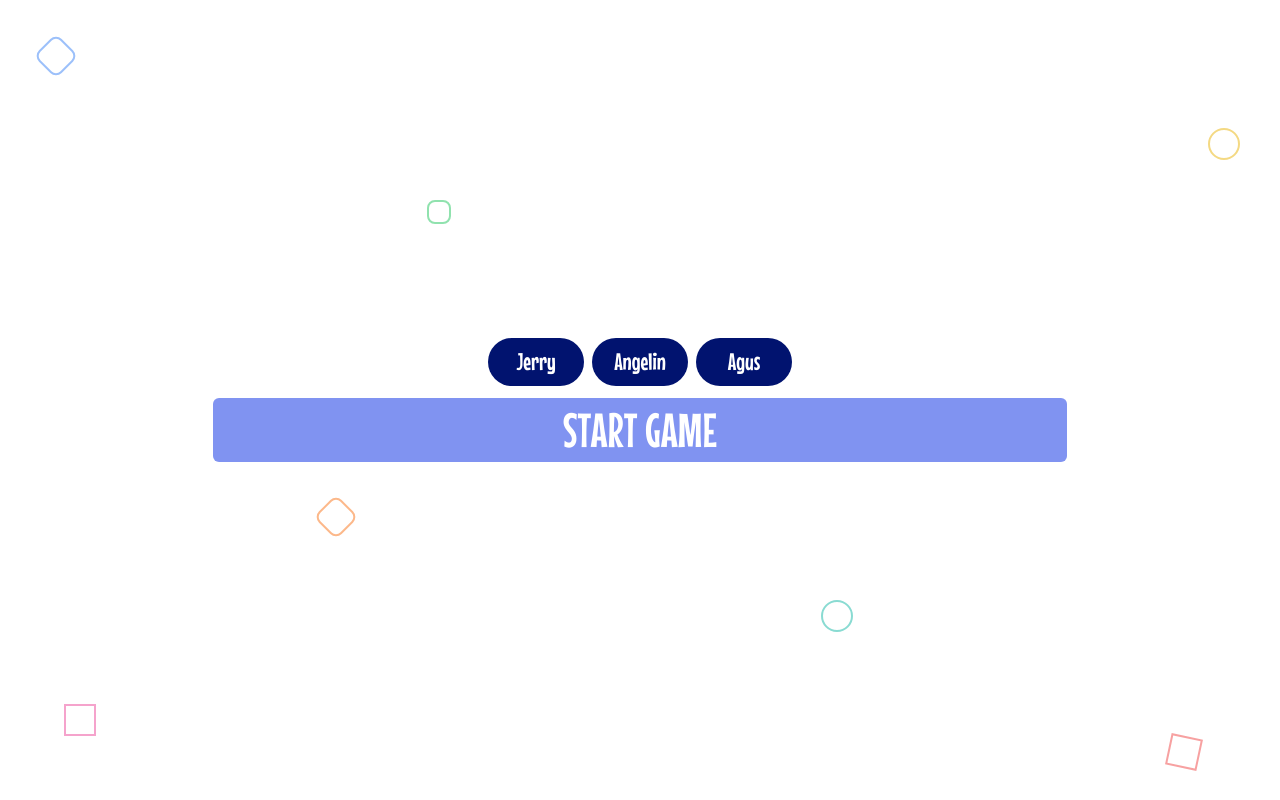
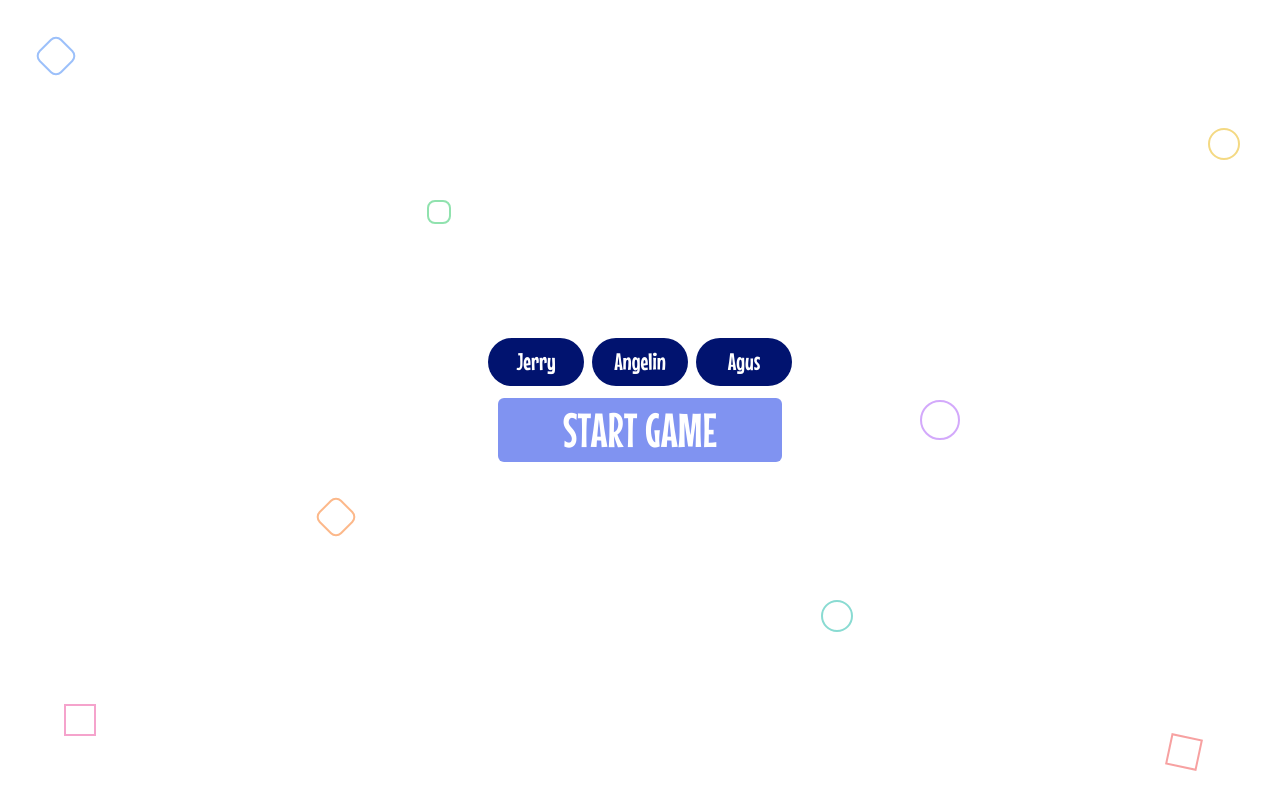
Before and after one commit to devsoc-unsw/trainee-lovers-24t3, a Next.js app in the folder frontend/: page /lobby in a window 1280 px wide. Built offline with nearby package versions, Linux system fonts and the light colour scheme.

Commit message:
fixed button style

```diff
--- a/frontend/src/app/lobby/page.jsx
+++ b/frontend/src/app/lobby/page.jsx
@@ -12,7 +12,9 @@ const Page = () => {
           <NameTag name='Angelin' />
           <NameTag name='Agus' />
         </div>
-        <PrimaryButton name='START GAME' action='startGame'/>
+        <div className='flex w-full sm:w-3/4 md:w-1/3 justify-center items-center'>
+          <PrimaryButton name='START GAME' action='startGame'/>
+        </div>
       </div>
     </div>
   )
```
